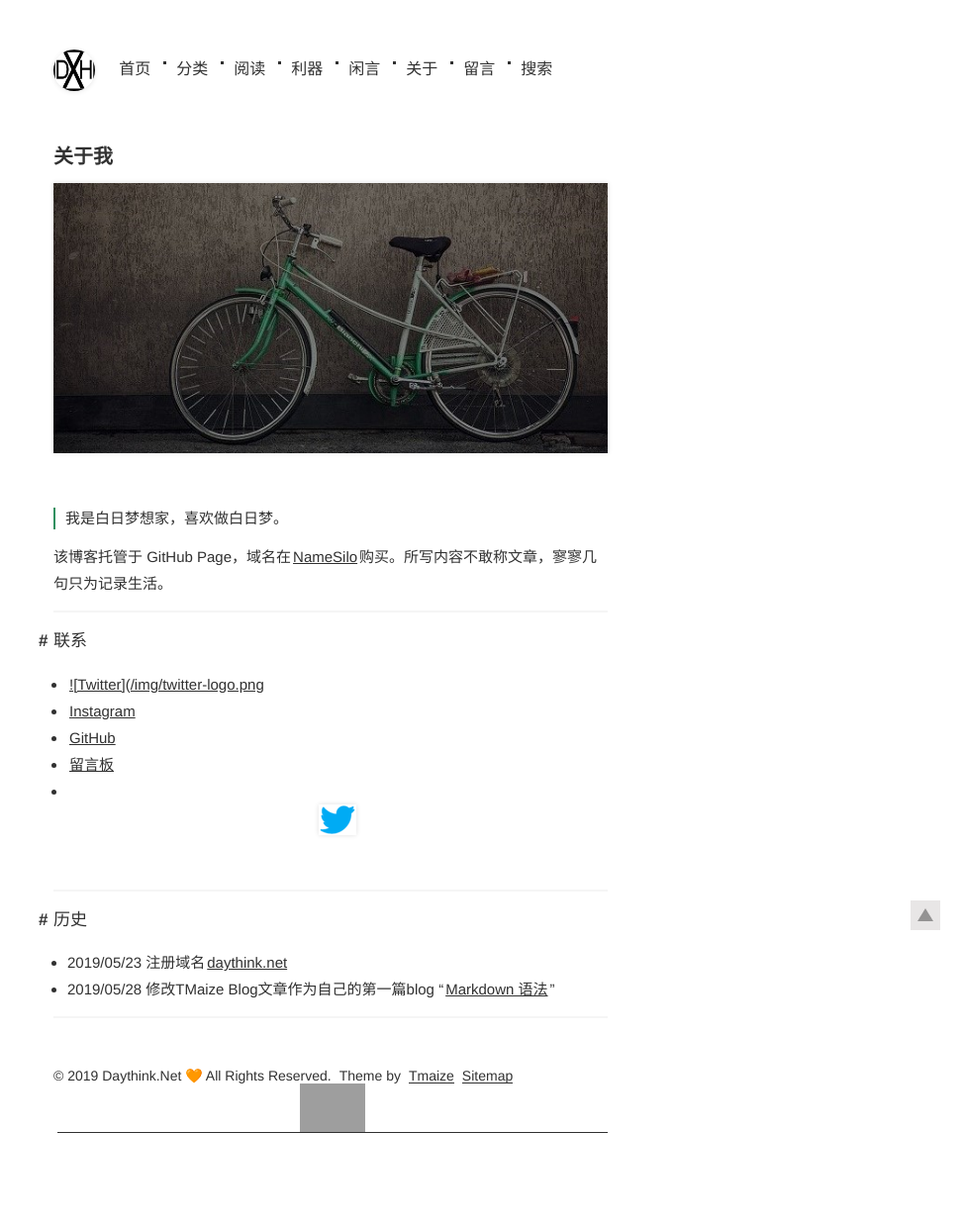
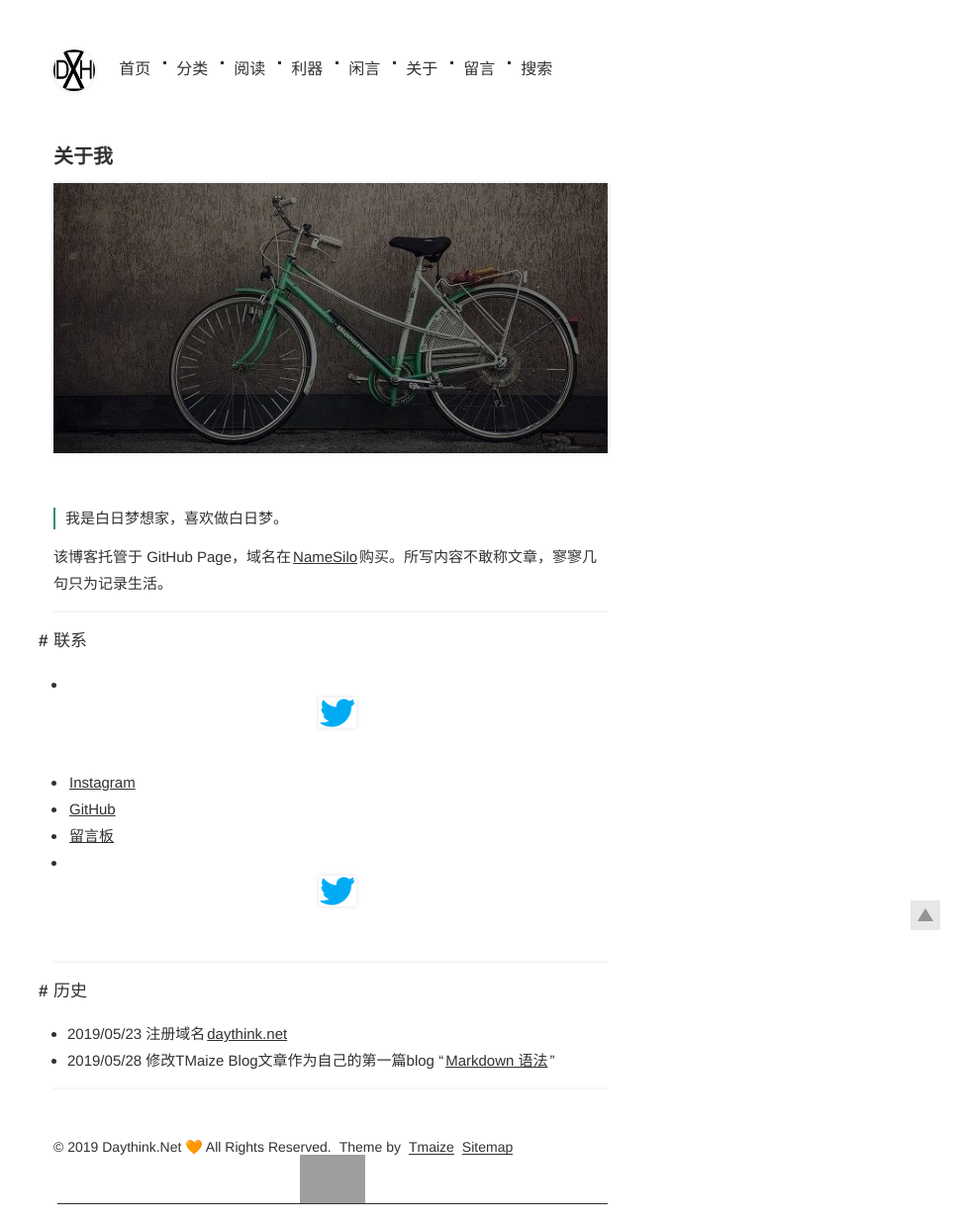
Before and after one commit to Devinteng/blog3, a Jekyll site: the page built from pages/关于.md, in a window 1280 px wide. Shown: the whole page at 99% size, without its empty margins (306-1280 px from the left). Built offline with Jekyll 4.4.1, drawn with Linux system fonts in a browser that asks for light colours; before the commit the page ends 1165 px from its top, so only the background shows below that; grey boxes are pictures that could not be loaded.

Commit message:
Update 关于.md

```diff
--- a/pages/关于.md
+++ b/pages/关于.md
@@ -14,7 +14,7 @@ title: 关于我
 ***
 ## 联系
 
-+ [![Twitter](/img/twitter-logo.png](https://twitter.com/caiwoshiwho)
++ [![](/img/twitter-logo.png)](https://twitter.com/caiwoshiwho)
 + [Instagram](https://www.instagram.com/caiwoshiwho/)
 + [GitHub](https://github.com/Devinteng)
 + [留言板](https://daythink.net/pages/%E7%95%99%E8%A8%80.html)
```
